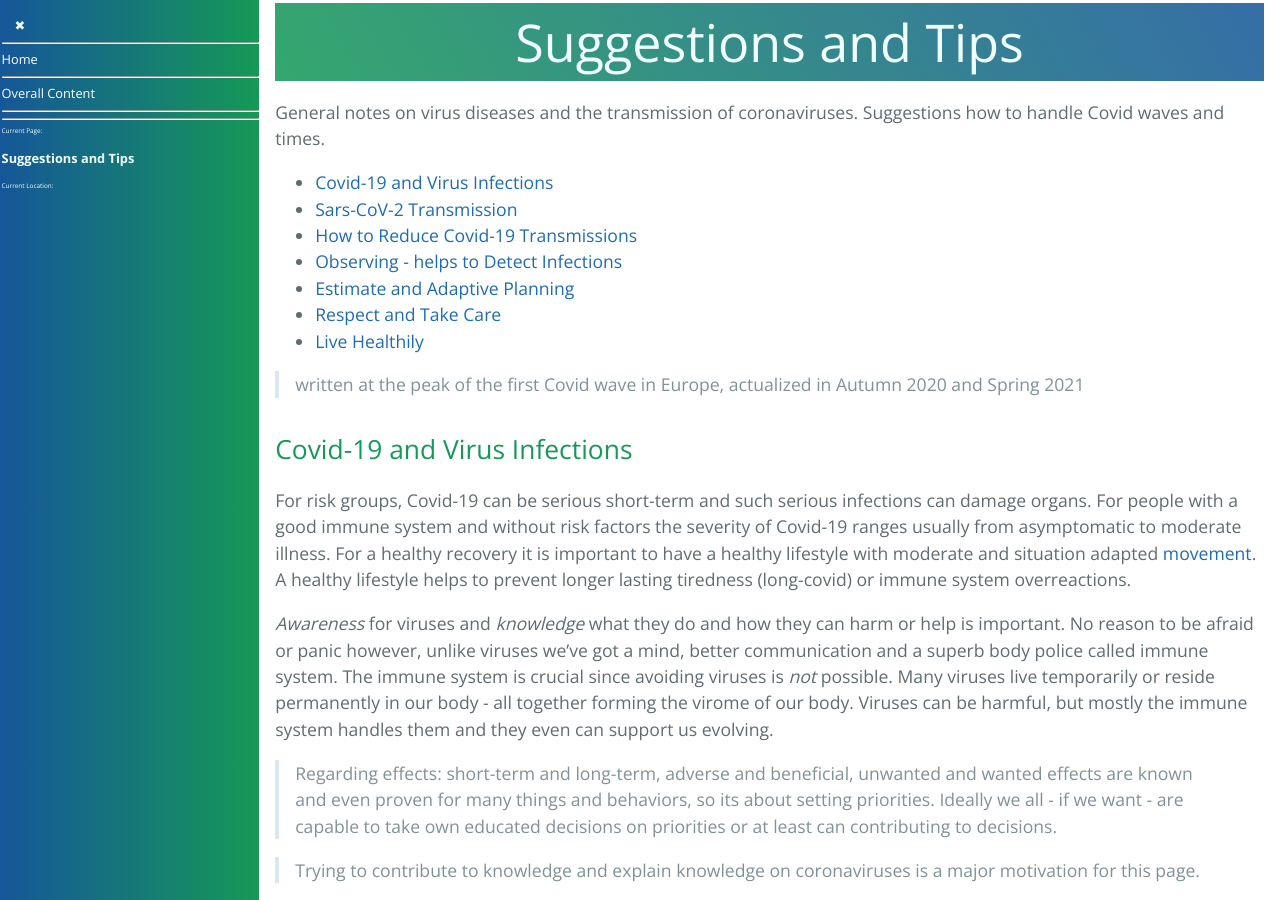
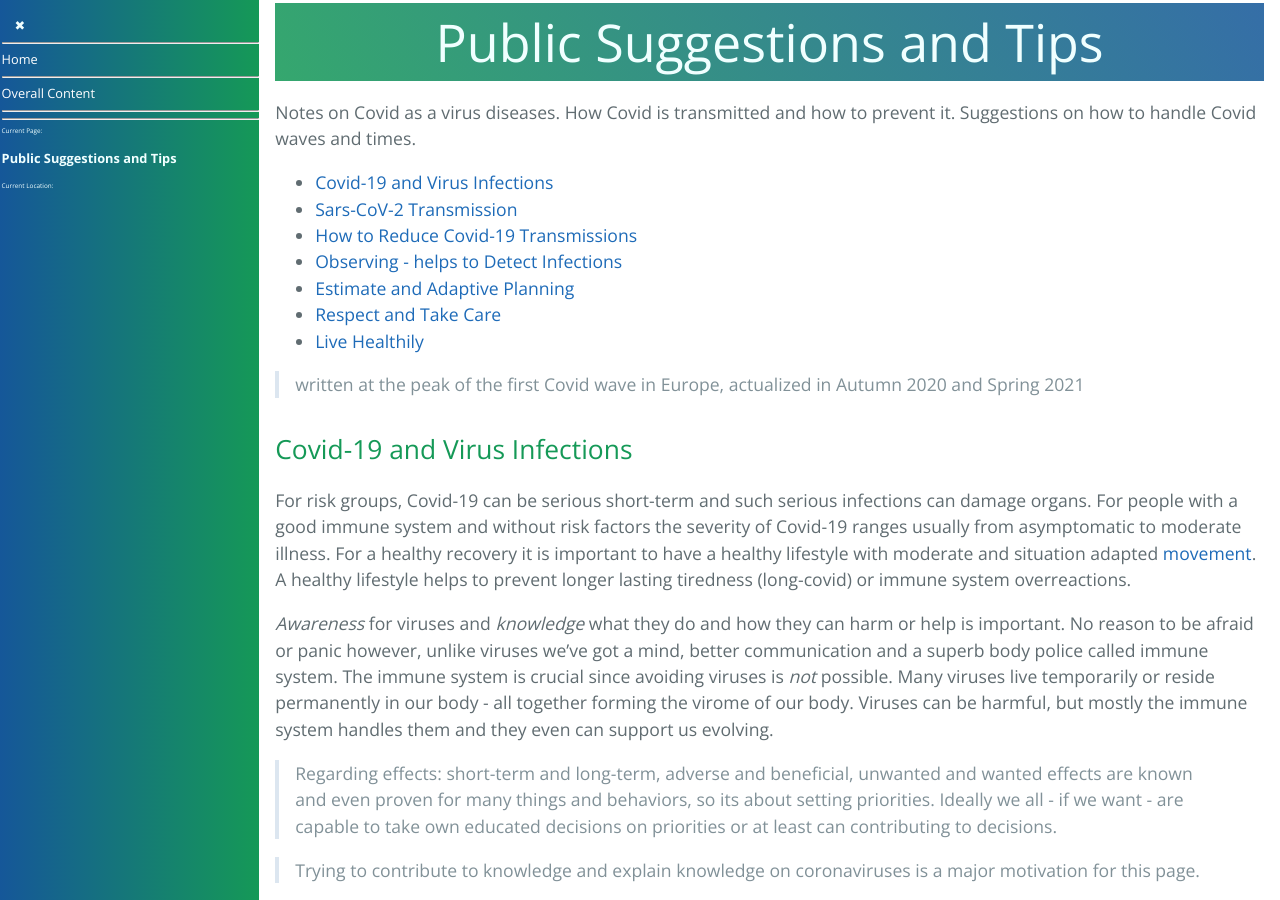
Before and after one commit to forestgrape/coronavirus, a Jekyll site: the page built from 1_introduction/suggestions.md, in a window 1280 px wide and 900 px high. Built offline with Jekyll 4.4.1, drawn with Linux system fonts in a browser that asks for light colours; our own code applies the rules of GitHub Pages for plain Markdown files; some of the changed text lies outside the part shown.

Commit message:
formulations

```diff
--- a/1_introduction/suggestions.md
+++ b/1_introduction/suggestions.md
@@ -1,6 +1,6 @@
 
-# Suggestions and Tips
-General notes on virus diseases and the transmission of coronaviruses. Suggestions how to handle Covid waves and times.
+# Public Suggestions and Tips
+Notes on Covid as a virus diseases. How Covid is transmitted and how to prevent it. Suggestions on how to handle Covid waves and times.
 
 * [Covid-19 and Virus Infections](#covid-19-and-virus-infections)
 * [Sars-CoV-2 Transmission](#sars-cov-2-transmission)
@@ -11,6 +11,7 @@ General notes on virus diseases and the transmission of coronaviruses. Suggestio
 * [Live Healthily](#live-healthily)
 
 > written at the peak of the first Covid wave in Europe, actualized in Autumn 2020 and Spring 2021
+
 
 ## Covid-19 and Virus Infections
 For risk groups, Covid-19 can be serious short-term and such serious infections can damage organs. For people with a good immune system and without risk factors the severity of Covid-19 ranges usually from asymptomatic to moderate illness. For a healthy recovery it is important to have a healthy lifestyle with moderate and situation adapted [movement](../6_prevention_and_treatment/movement.md). A healthy lifestyle helps to prevent longer lasting tiredness (long-covid) or immune system overreactions.
@@ -83,7 +84,6 @@ In brief: Think aerosol transmission as smoke like. To reduce the infection poss
     But do NOT rely on hygiene alone, since the majority of severe Covid [transmissions occur through air](../5_epidemiological/transmission.md).
 
 
-
 ## Observing - helps to Detect Infections
 Notify the well being and possible disease symptoms. Writing down and measuring support diagnosis.
 The more common Covid-19 in a region is, the more likely it is, that an observed infection is Covid-19 and not flu/common cold.
```
Also changed, not shown: other parts of 1_introduction/suggestions.md (+1 -1 lines).
